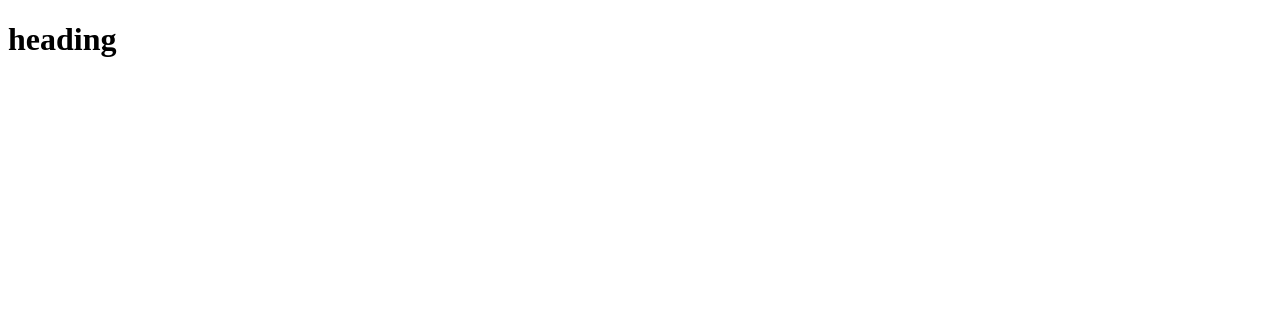
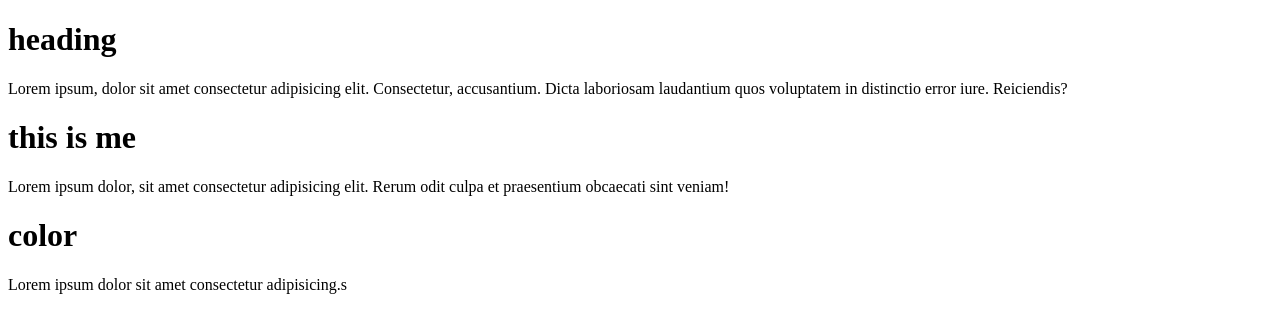
Before and after one commit to mahabuburrifat/my-first-github-repo2, a plain HTML site: page index.html in a window 1280 px wide. Drawn offline with Linux system fonts and the light colour scheme.

Commit message:
secound commit

```diff
--- a/index.html
+++ b/index.html
@@ -7,5 +7,11 @@
  </head>
  <body>
     <h1>heading</h1>
+    <p>Lorem ipsum, dolor sit amet consectetur adipisicing elit. Consectetur, accusantium. Dicta laboriosam laudantium quos voluptatem in distinctio error iure. Reiciendis?</p>
+    <h1>this is me</h1>
+    <p>Lorem ipsum dolor, sit amet consectetur adipisicing elit. Rerum odit culpa et praesentium obcaecati sint veniam!</p>
+    <h1>color</h1>
+    <p>Lorem ipsum dolor sit amet consectetur adipisicing.s
+    </p>
  </body>
  </html>
```
